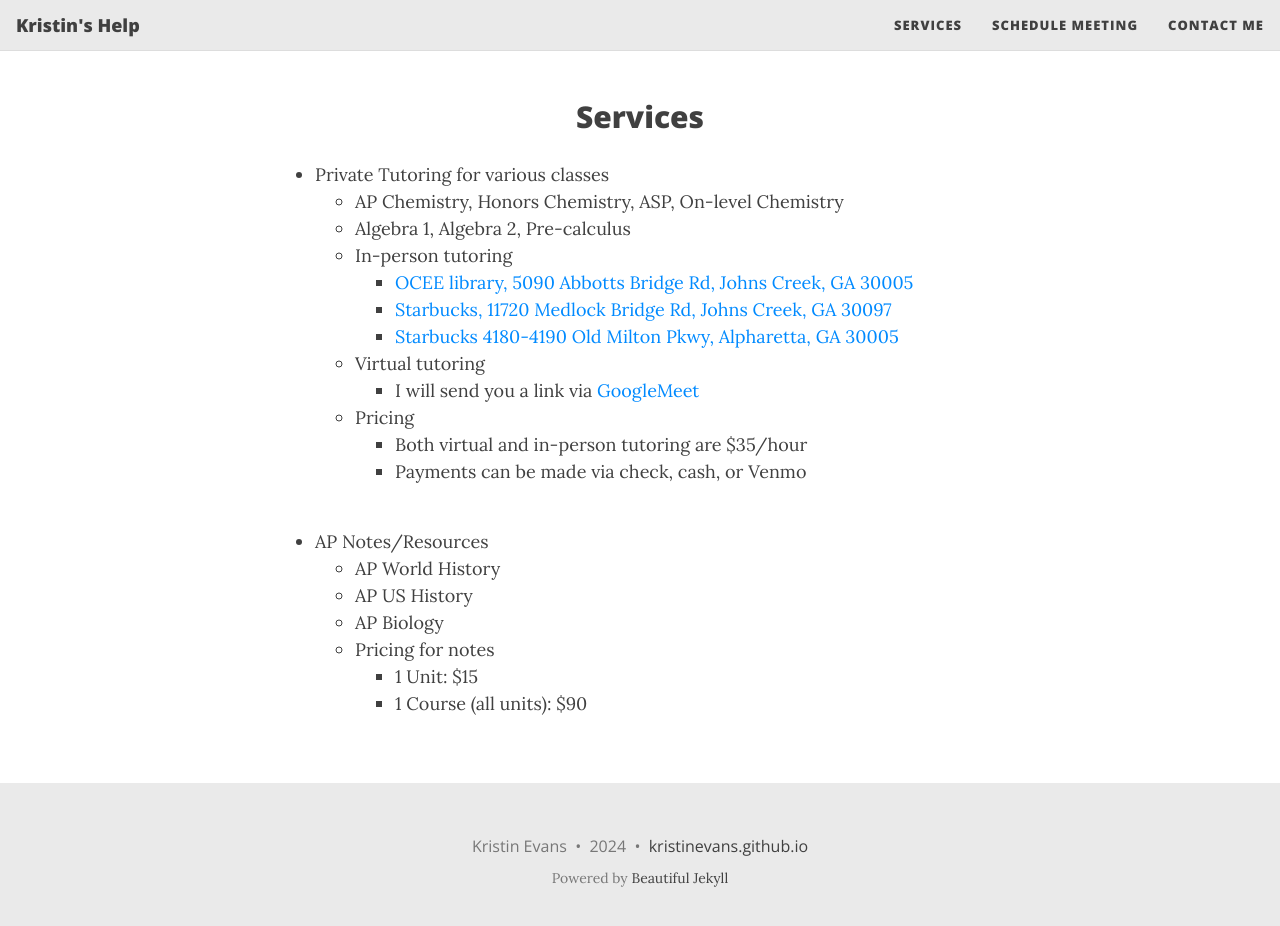
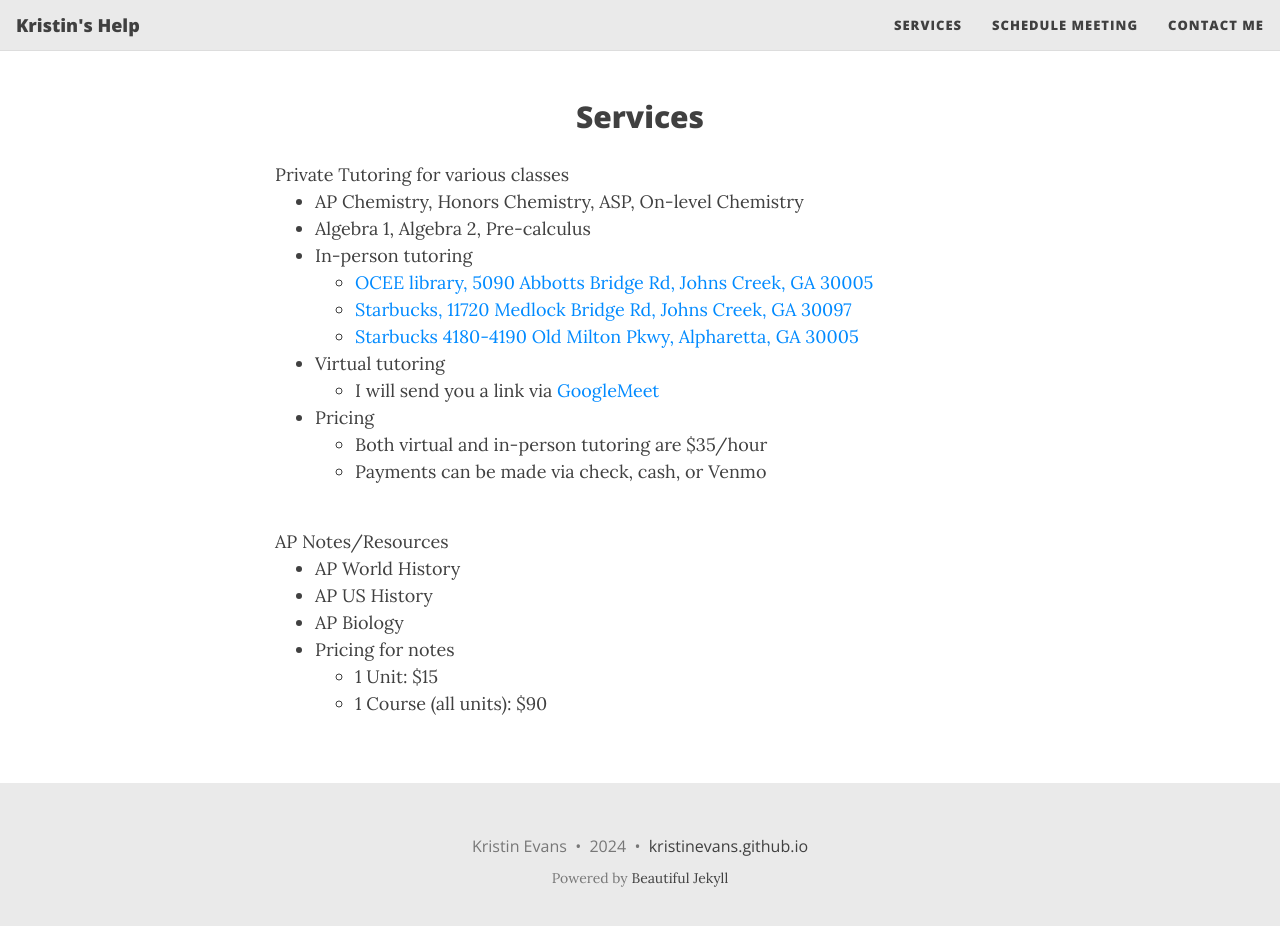
Before and after one commit to kristinevans/kristinevans.github.io, a Jekyll site: the page built from services.html, in a window 1280 px wide and 939 px high. Shown: the top 926 px of the window. Built offline with Jekyll 4.4.1, drawn with Linux system fonts in a browser that asks for light colours; nearby versions of some CDN libraries.

Commit message:
Remove root bullets

```diff
--- a/_layouts/services.html
+++ b/_layouts/services.html
@@ -19,16 +19,10 @@ layout: base
       {% endif %}
 
       <div>
-        <ul>
-          <li>
         Private Tutoring for various classes
         <ul>
-              <li>
-                AP Chemistry, Honors Chemistry, ASP, On-level Chemistry
-              </li>
-              <li>
-                Algebra 1, Algebra 2, Pre-calculus
-              </li>
+          <li>AP Chemistry, Honors Chemistry, ASP, On-level Chemistry</li>
+          <li>Algebra 1, Algebra 2, Pre-calculus</li>
           <li>
             In-person tutoring
             <ul>
@@ -45,8 +39,7 @@ layout: base
                   href="https://www.google.com/maps/place/Starbucks/@34.0667164,-84.1721819,17z/data=!3m1!4b1!4m6!3m5!1s0x88f599241374b1bb:0xecf98b3651592429!8m2!3d34.066712!4d-84.169607!16s%2Fg%2F1tklrd9q?entry=ttu"
                   target="_blank"
                 >
-                      Starbucks, 11720 Medlock Bridge Rd, Johns Creek, GA
-                      30097</a
+                  Starbucks, 11720 Medlock Bridge Rd, Johns Creek, GA 30097</a
                 >
               </li>
               <li>
@@ -54,8 +47,7 @@ layout: base
                   href="https://www.google.com/maps/place/Starbucks/@34.0593856,-84.2367524,17z/data=!3m1!4b1!4m6!3m5!1s0x88f59fac514ebc5f:0x3e021dfe9e8ef8aa!8m2!3d34.0593812!4d-84.2341775!16s%2Fg%2F1tfn3l84?entry=ttu"
                   target="_blank"
                 >
-                      Starbucks 4180-4190 Old Milton Pkwy, Alpharetta, GA
-                      30005</a
+                  Starbucks 4180-4190 Old Milton Pkwy, Alpharetta, GA 30005</a
                 >
               </li>
             </ul>
@@ -79,11 +71,7 @@ layout: base
             </ul>
           </li>
         </ul>
-          </li>
-        </ul>
         <br />
-        <ul>
-          <li>
         AP Notes/Resources
         <ul>
           <li>AP World History</li>
@@ -94,8 +82,6 @@ layout: base
             <ul>
               <li>1 Unit: $15</li>
               <li>1 Course (all units): $90</li>
-                </ul>
-              </li>
             </ul>
           </li>
         </ul>
```
Lines whose indentation alone changed are shown as unchanged.
